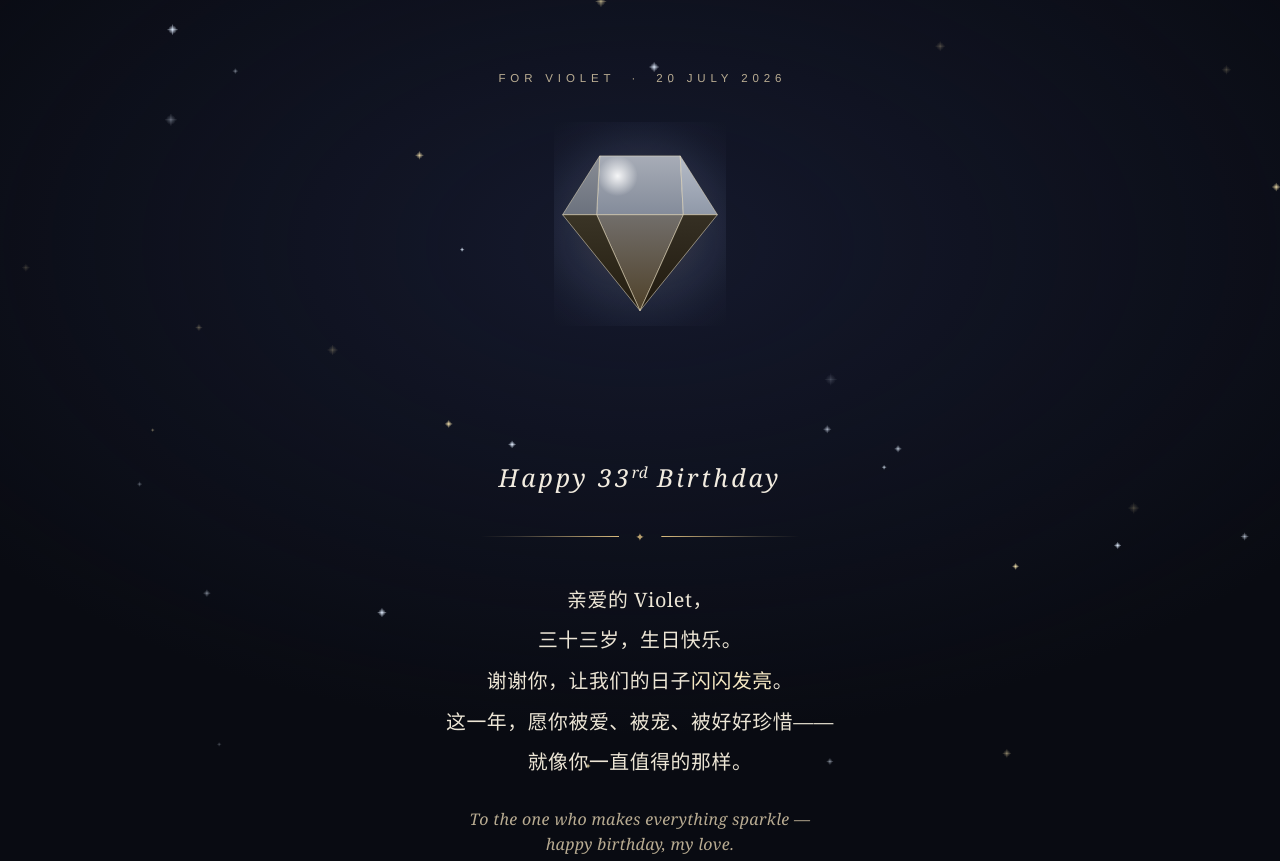
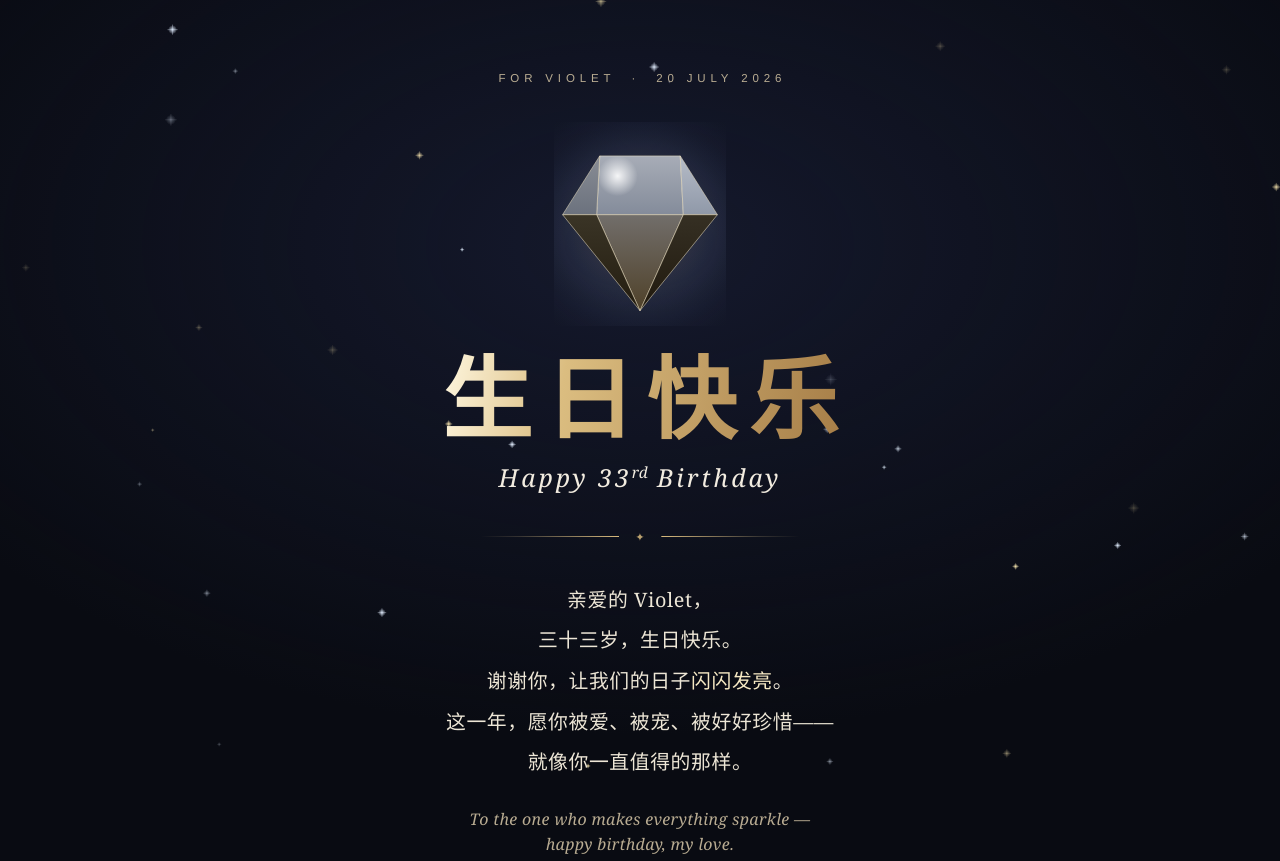
Before and after one commit to tianok1992-star/m-75d5aaab, a plain HTML site: page index.html in a window 1280 px wide. Shown: the top 861 px of the page. Drawn offline with Linux system fonts and the light colour scheme.

Commit message:
fix: 让大字标题「生日快乐」正常浮现显示

```diff
--- a/index.html
+++ b/index.html
@@ -125,7 +125,8 @@
     background-clip:text;
     color:transparent;
     -webkit-text-fill-color:transparent;
-    animation:sheen 7s linear 1.4s infinite;
+    opacity:0;
+    animation:riseIn 1.15s cubic-bezier(.2,.7,.2,1) 1s both, sheen 7s linear 2.2s infinite;
   }
   @keyframes sheen{
     0%{background-position:0% center;}
@@ -222,7 +223,7 @@
 
   @media (prefers-reduced-motion: reduce){
     .reveal{opacity:1;animation:none;}
-    .cn-title{animation:none;background-position:26% center;}
+    .cn-title{animation:none;opacity:1;background-position:26% center;}
   }
 </style>
 
@@ -236,7 +237,7 @@
       <canvas id="diamond" aria-hidden="true"></canvas>
     </div>
 
-    <h1 class="cn-title reveal r3">生日快乐</h1>
+    <h1 class="cn-title">生日快乐</h1>
     <p class="en-title reveal r3">Happy&nbsp;33<sup>rd</sup>&nbsp;Birthday</p>
 
     <div class="rule reveal r4"><span>✦</span></div>
```
